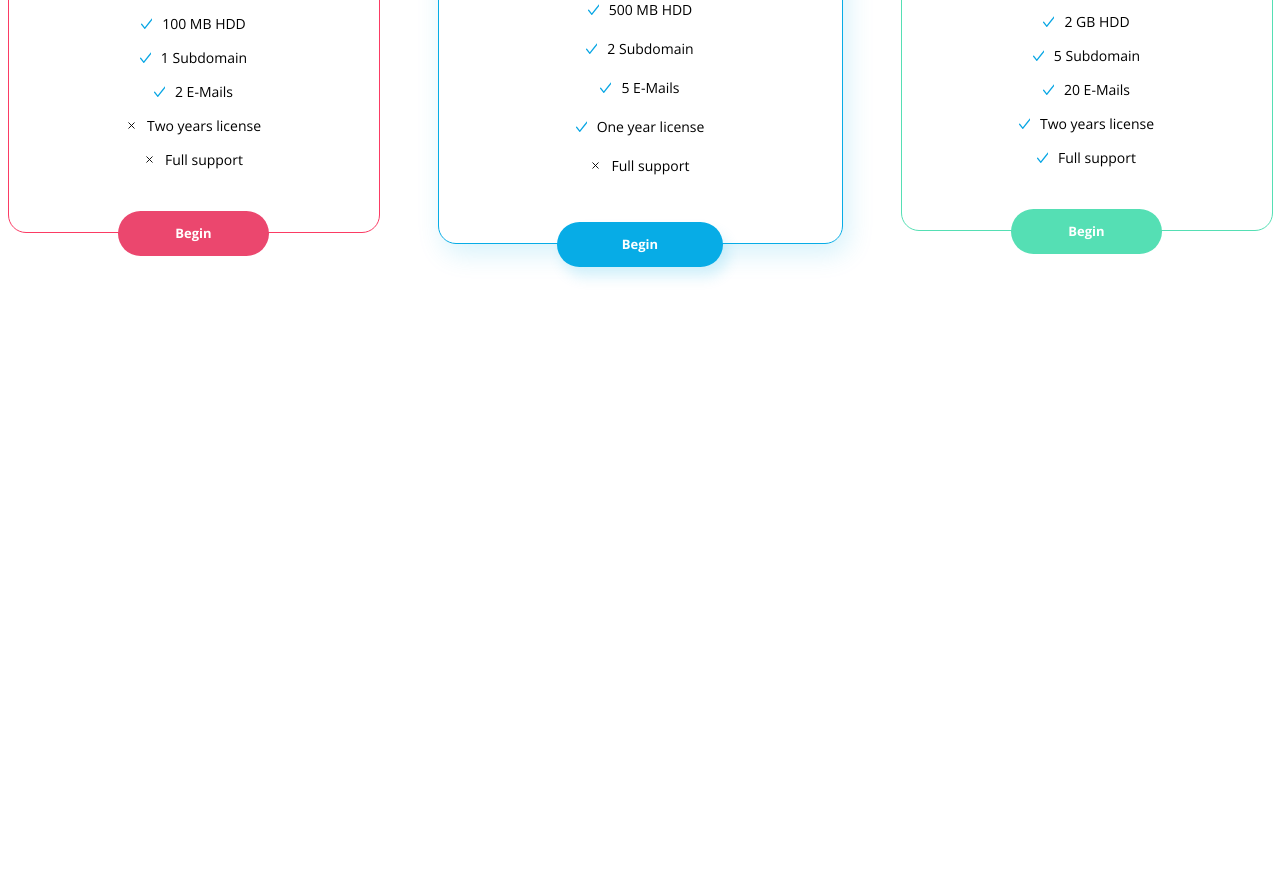
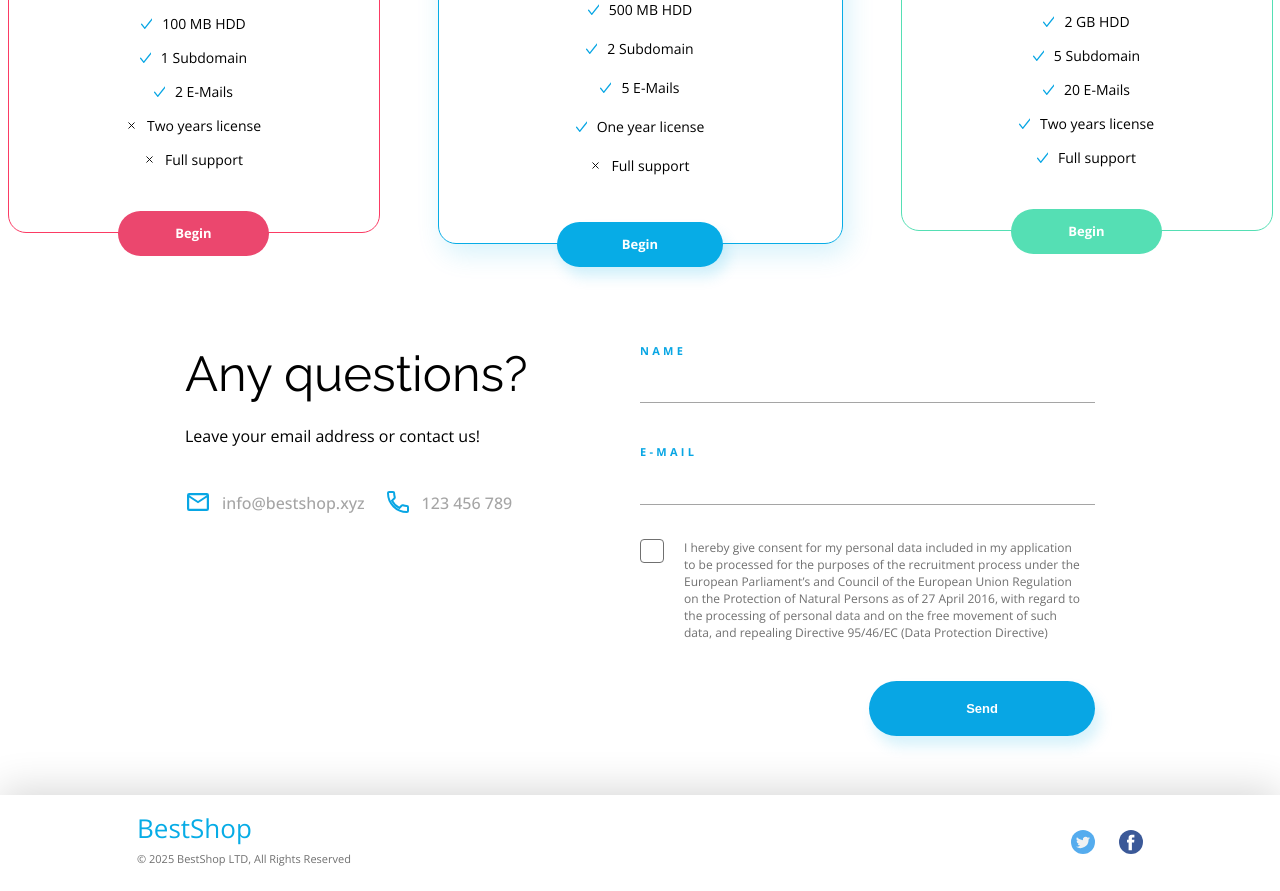
Before and after one commit to AdamRitz0/BestShop, a plain HTML site: page index.html in a window 1280 px wide. Shown: the part 3398-4289 px from the top of the page. Before the commit the page ends 3742 px from the top, so only its background shows below. Drawn offline with nearby package versions, Linux system fonts and the light colour scheme.

Commit message:
Sections done - contact & footer

```diff
--- a/index.html
+++ b/index.html
@@ -185,7 +185,62 @@
     </div>
   </section>
 
+  <section class="contact container" id="contact">
+    <div class="contact__column">
+      <h2 class="contact__title">Any questions?</h2>
+      <p class="contact__instruction">Leave your email address or contact us!</p>
 
+      <div class="contact__details">
+        <a href="mailto:info@bestshop.xyz" class="details__item">
+          <img src="/images/Mail Icon.svg" alt="mail">info@bestshop.xyz
+        </a>
+
+        <a href="tel:123456789" class="details__item">
+          <img src="/images/Phone Icon.svg" alt="phone">123 456 789
+        </a>
+      </div>
+    </div>
+
+    <div class="contact__column">
+      <form class="form">
+        <div class="form__field">
+          <label for="name" class="form__label">Name</label>
+          <input type="text" class="form__input name" id="name">
+        </div>
+
+        <div class="form__field">
+          <label for="email" class="form__label">E-mail</label>
+          <input type="email" class="form__input email" id="email">
+        </div>
+
+        <div class="form__consent">
+          <label class="form__checkbox">
+            <input type="checkbox"/>
+            <span class="checkbox"></span>
+            <p class="consent__text">I hereby give consent for my personal data included in my application to be processed for the purposes of the recruitment process under the European Parliament’s and Council of the European Union Regulation on the Protection of Natural Persons as of 27 April 2016, with regard to the processing of personal data and on the free movement of such data, and repealing Directive 95/46/EC (Data Protection Directive)</p>
+          </label>
+        </div>
+        <button type="submit" class="btn btn--primary">Send</button>
+      </form>
+    </div>
+  </section>
+
+  <footer class="footer">
+    <div class="footer__container container">
+      <div class="footer__info">
+        <a href="#" class="logo">BestShop</a>
+        <span class="footer__copy">© 2025 BestShop LTD, All Rights Reserved</span>
+      </div>
+      <div class="footer__icons">
+        <a href="#">
+          <img src="/images/Twitter.svg" alt="twitter">
+        </a>
+        <a href="#">
+          <img src="/images/Facebook.svg" alt="facebook">
+        </a>
+      </div>
+    </div>
+  </footer>
 
 </body>
 </html>
--- a/style.css
+++ b/style.css
@@ -12,6 +12,7 @@ html {
 :root {
  --color-white: #FFFFFF;
  --color-black: #000000;
+ --color-grey: #707070;
 
  --color-primary: #08A6E4;
  --color-nav: #A5A5A5;
@@ -507,3 +508,173 @@ background-color: var(--color-button-red);
 }
 
 /* ---CONTACT--- */
+.contact {
+  padding: 80px 100px 100px;
+  display: flex;
+  justify-content: center;
+}
+
+.contact {
+  padding: 0 185px;
+}
+
+.contact__column {
+  width: 50%;
+}
+
+.contact__title {
+  font-family: var(--font-raleway);
+  font-size: 3.0625rem;
+  line-height: 3.6875rem;
+  text-align: left;
+}
+
+.contact__instruction {
+  margin: 22px 0 42px;
+  font-size: 1rem;
+  line-height: 1.375rem;
+}
+
+.contact__details {
+  display: flex;
+  justify-content: flex-start;
+  color: var(--color-nav);
+  align-items: center;
+}
+
+.details__item {
+  display: flex;
+  color: var(--color-nav);
+  font-weight: 500;
+  text-decoration: none;
+}
+
+.details__item {
+  margin-right: 20px;
+  align-items: center;
+}
+
+.details__item img {
+  margin-right: 10px;
+}
+
+/* FORMULÁŘOVÉ POLE */
+
+.form {
+  display: flex;
+  flex-direction: column;
+}
+
+.form__field {
+  display: flex;
+  flex-direction: column;
+}
+
+.form__field:first-of-type {
+  margin-bottom: 41.98px;
+}
+
+.form__label {
+  font-size: 0.6875rem;
+  text-transform: uppercase;
+  font-weight: bold;
+  color: var(--color-primary);
+  letter-spacing: 3.28px;
+  line-height: 0.9rem;
+}
+
+.form__input {
+  border: none;
+  border-bottom: 1px solid var(--color-nav);
+  background-color: transparent;
+  line-height: 2.625rem;
+}
+
+.form__consent {
+  margin-top: 34px;
+}
+
+.form__checkbox {
+  display: block;
+  position: relative;
+  cursor: pointer;
+  padding-left: 34px;
+  margin-bottom: 20px;
+}
+
+.form__checkbox .consent__text {
+  font-size: 0.75rem;
+  color: var(--color-grey);
+  margin: 0 10px;
+  line-height: 1.0625rem;
+}
+
+.form__checkbox input {
+  position: absolute;
+  cursor: pointer;
+  height: 0;
+  width: 0;
+}
+
+.form__checkbox .checkbox {
+  position: absolute;
+  top: 0;
+  left: 0;
+  width: 24px;
+  height: 24px;
+  background-color: var(--color-white);
+  border: 1px solid var(--color-grey);
+  border-radius: 4px;
+}
+
+.form__checkbox input:checked ~ .checkbox {
+  background-image: url(/images/Checkmark.svg);
+  background-position: center;
+  background-size: 40%;
+  background-repeat: no-repeat;
+}
+
+.form .btn {
+  align-self: flex-end;
+  font-size: 0.8125rem;
+  padding: 20px 97px;
+  margin-top: 20px;
+  margin-bottom: 59px;
+  cursor: pointer;
+}
+
+/* ---FOOTER--- */
+.footer {
+  box-shadow: 0 -5px 40px #00000029;
+  padding: 20px 137px;
+}
+
+.footer__container {
+  display: flex;
+  justify-content: space-between;
+  align-items: center;
+}
+
+.footer__info {
+  display: flex;
+  flex-direction: column;
+  justify-content: space-around;
+}
+
+.footer__info a {
+  font-size: 26px;
+  font-weight: 300;
+  text-decoration: none;
+  color: var(--color-button-blue);
+}
+
+.footer__copy {
+  font-size: 0.6875rem;
+  line-height: 1.5rem;
+  color: var(--color-grey);
+  margin-top: 6.52px;
+}
+
+.footer__icons a:first-of-type {
+  margin-right: 20px;
+}
```
